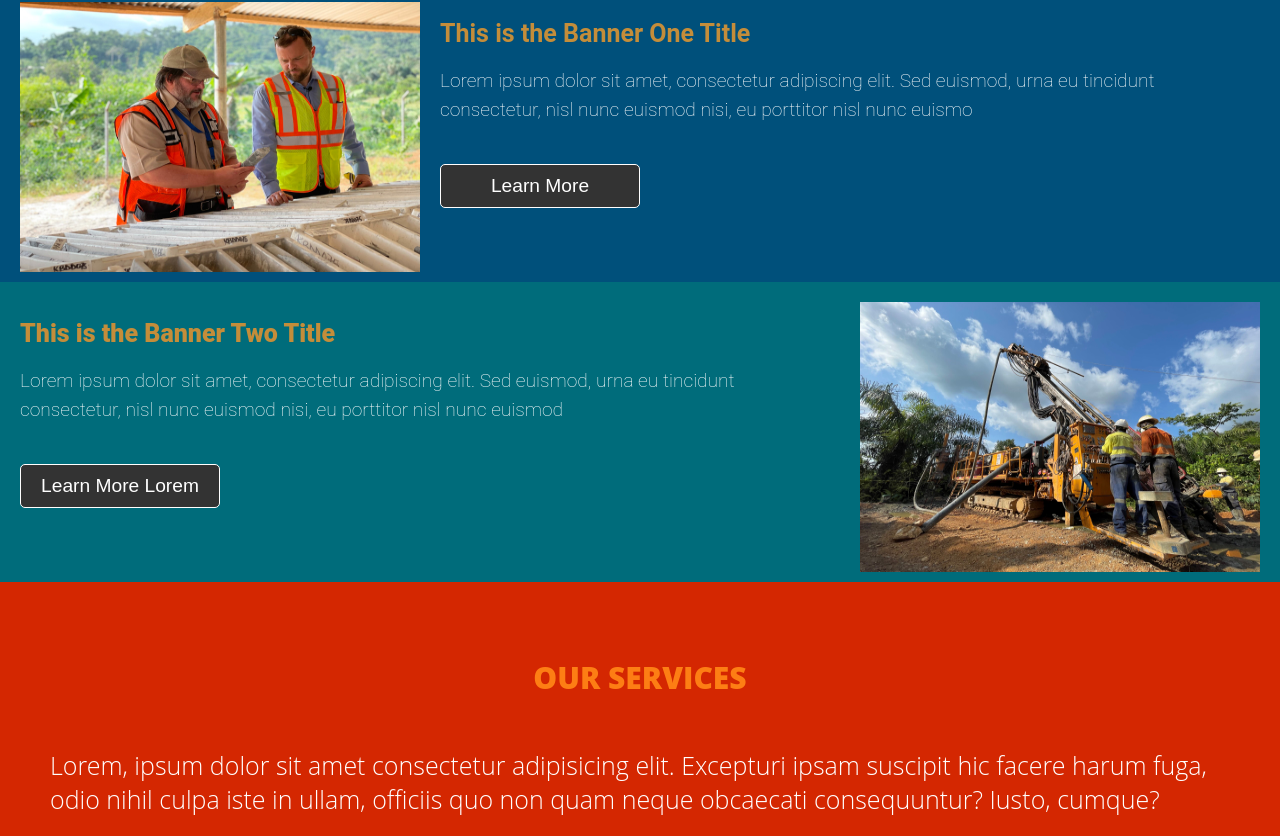
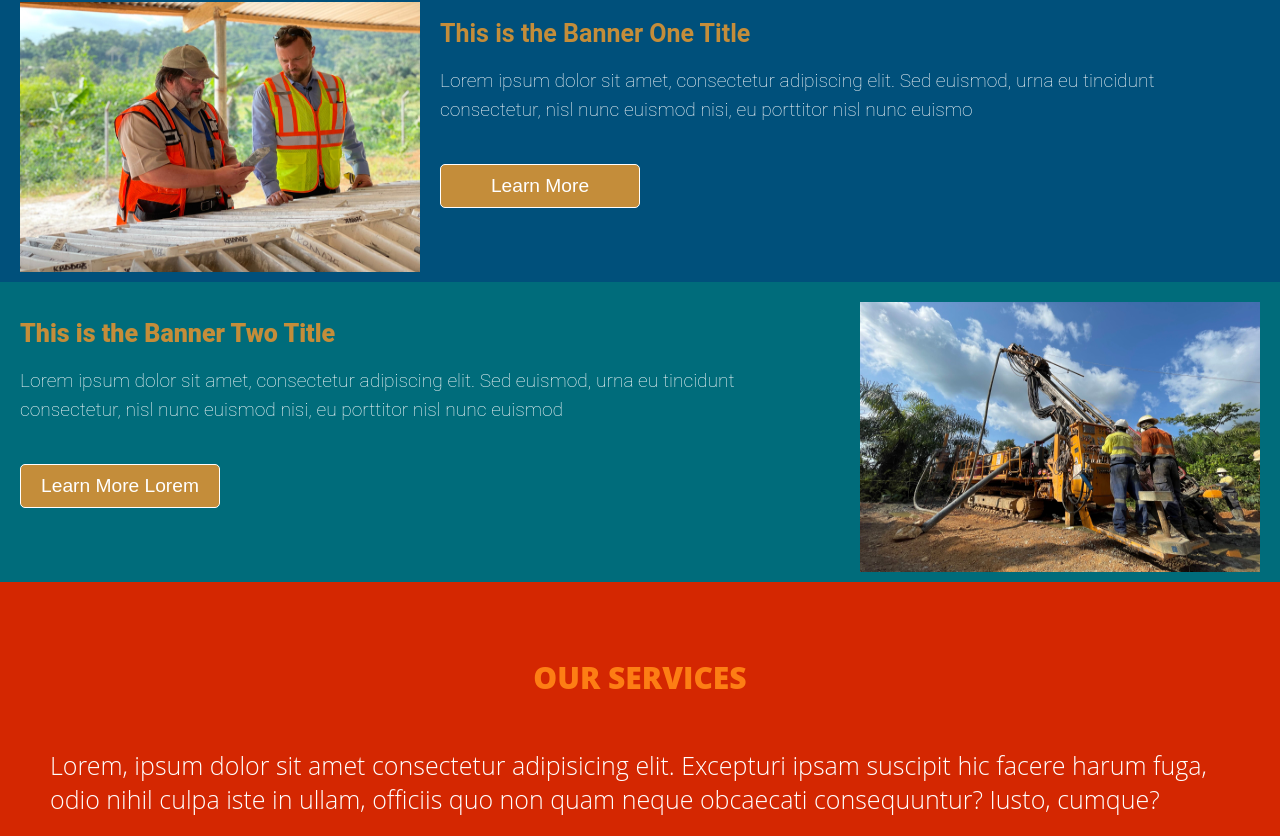
Before and after one commit to LawrenceDarko/goldhawk, a React (Create React App) app: page / in a window 1280 px wide. Shown: the part 2284-3120 px from the top of the page. Built offline with nearby package versions, Linux system fonts and the light colour scheme.

Commit message:
custom buttom color

```diff
--- a/src/components/MediaComponent.js
+++ b/src/components/MediaComponent.js
@@ -92,13 +92,13 @@ const LearnMoreContainer = styled.div`
     align-items: center;
     margin-top: 20px;
     margin-bottom: 20px;
-    /* border: 1px solid white; */
+    /* border: 1px solid red; */
     width: 200px;
 
 `
 
 const LearnMoreButton = styled.button`
-    background-color: #333;
+    background-color: #c48d3a;
     border: 1px solid #fff;
     color: #fff;
     font-size: 1.2rem;
--- a/src/components/MediaComponentRight.js
+++ b/src/components/MediaComponentRight.js
@@ -94,7 +94,7 @@ const LearnMoreContainer = styled.div`
 `
 
 const LearnMoreButton = styled.button`
-    background-color: #333;
+    background-color: #c48d3a;
     border: 1px solid #fff;
     color: #fff;
     font-size: 1.2rem;
```
